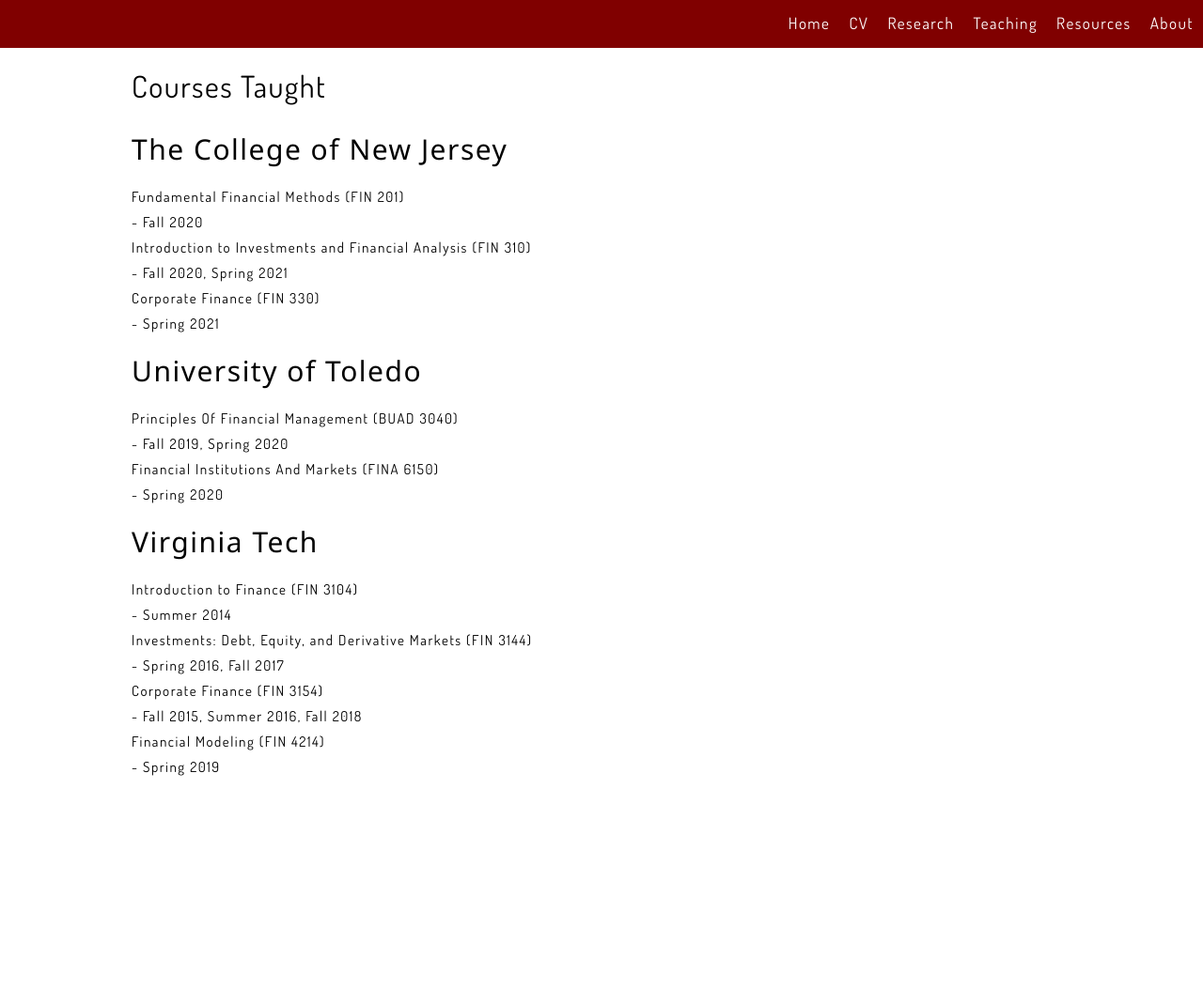
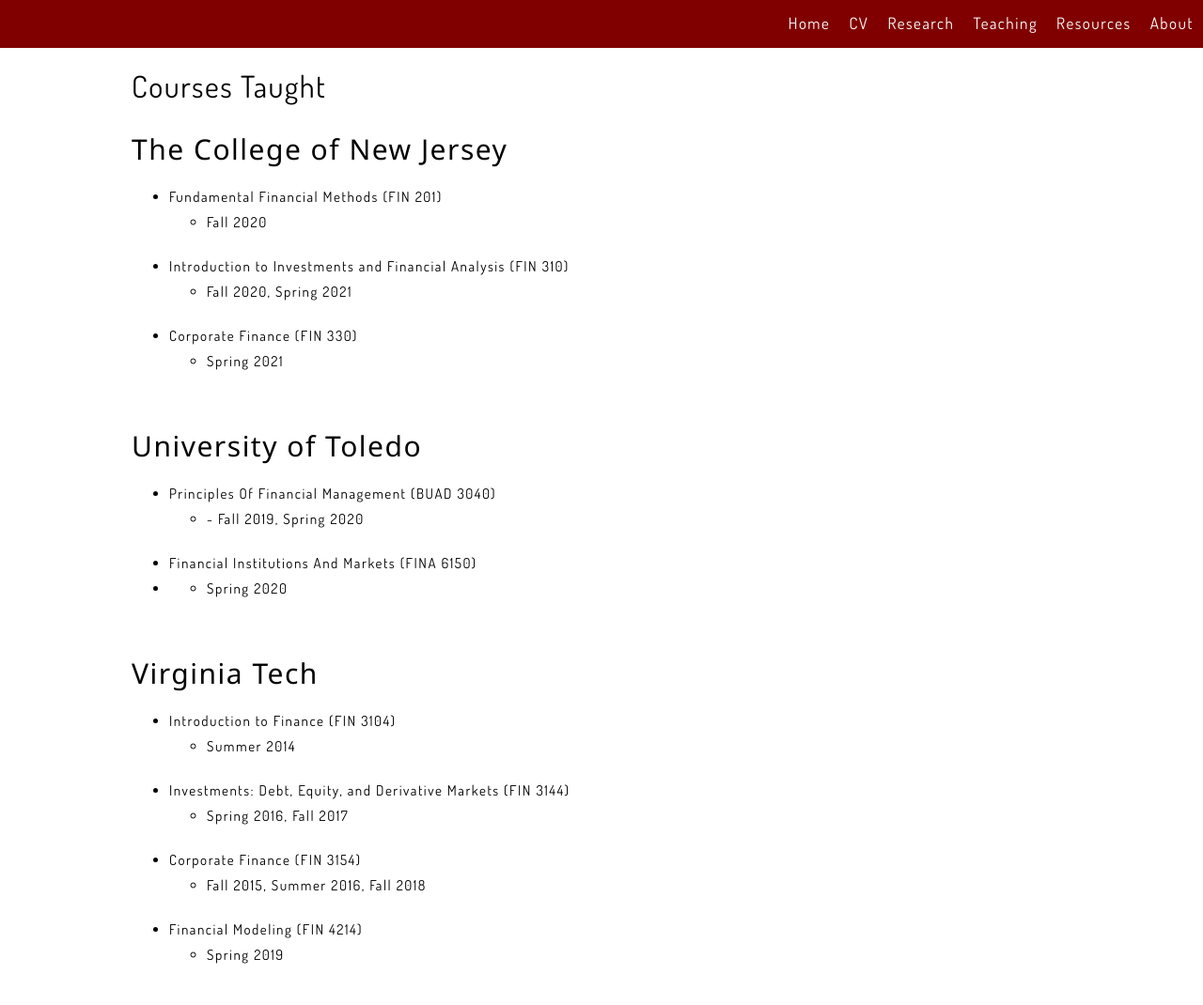
Before and after one commit to xieyutongcn/xieyutongcn.github.io, a Jekyll site: the page built from Teaching.html, in a window 1280 px wide. Shown: the whole page at 94% size. Built offline with Jekyll 4.4.1, drawn with Linux system fonts in a browser that asks for light colours; before the commit the page ends 900 px from its top, so only the background shows below that.

Commit message:
Update Teaching.html

```diff
--- a/Teaching.html
+++ b/Teaching.html
@@ -6,31 +6,49 @@
     <div class="content">
         <h1>Courses Taught</h1>
         <h2>The College of New Jersey</h2>
-        <dl>
-            <dt>Fundamental Financial Methods (FIN 201)</dt>
-            <dd>- Fall 2020</dd>
-            <dt>Introduction to Investments and Financial Analysis (FIN 310)</dt>
-            <dd>- Fall 2020, Spring 2021</dd>
-            <dt>Corporate Finance (FIN 330)</dt>
-            <dd>- Spring 2021</dd>
-        </dl>
+        <ul>
+            <li>Fundamental Financial Methods (FIN 201)</li>
+            <ul>
+                <li>Fall 2020</li>
+            </ul>
+            <li>Introduction to Investments and Financial Analysis (FIN 310)</li>
+            <ul>
+                <li>Fall 2020, Spring 2021</li>
+            </ul>
+            <li>Corporate Finance (FIN 330)</li>
+            <ul>
+                <li>Spring 2021</li>
+            </ul>
+        </ul>
         <h2>University of Toledo</h2>
-        <dl>
-            <dt>Principles Of Financial Management (BUAD 3040)</dt>
-            <dd>- Fall 2019, Spring 2020</dd>
-            <dt>Financial Institutions And Markets (FINA 6150)<dt>
-            <dd>- Spring 2020</dd>
-        </dl>
+        <ul>
+            <li>Principles Of Financial Management (BUAD 3040)</li>
+            <ul>
+                <li>- Fall 2019, Spring 2020</li>
+            </ul>
+            <li>Financial Institutions And Markets (FINA 6150)<li>
+            <ul>
+                <li>Spring 2020</li>
+            </ul>
+        </ul>
         <h2>Virginia Tech</h2>
-        <dl>
-            <dt>Introduction to Finance (FIN 3104)</dt>
-            <dd>- Summer 2014</dd>
-            <dt>Investments: Debt, Equity, and Derivative Markets (FIN 3144)</dt>
-            <dd>- Spring 2016, Fall 2017</dd>
-            <dt>Corporate Finance (FIN 3154)</dt>
-            <dd>- Fall 2015, Summer 2016, Fall 2018</dd>
-            <dt>Financial Modeling (FIN 4214)</dt>
-            <dd>- Spring 2019</dd>
-        </dl>
+        <ul>
+            <li>Introduction to Finance (FIN 3104)</li>
+            <ul>
+                <li>Summer 2014</li>
+            </ul>
+            <li>Investments: Debt, Equity, and Derivative Markets (FIN 3144)</li>
+            <ul>
+                <li>Spring 2016, Fall 2017</li>
+            </ul>
+            <li>Corporate Finance (FIN 3154)</li>
+            <ul>
+                <li>Fall 2015, Summer 2016, Fall 2018</li>
+            </ul>
+            <li>Financial Modeling (FIN 4214)</li>
+            <ul>
+                <li>Spring 2019</li>
+            </ul>
+        </ul>
     </div>
 </body>
```
